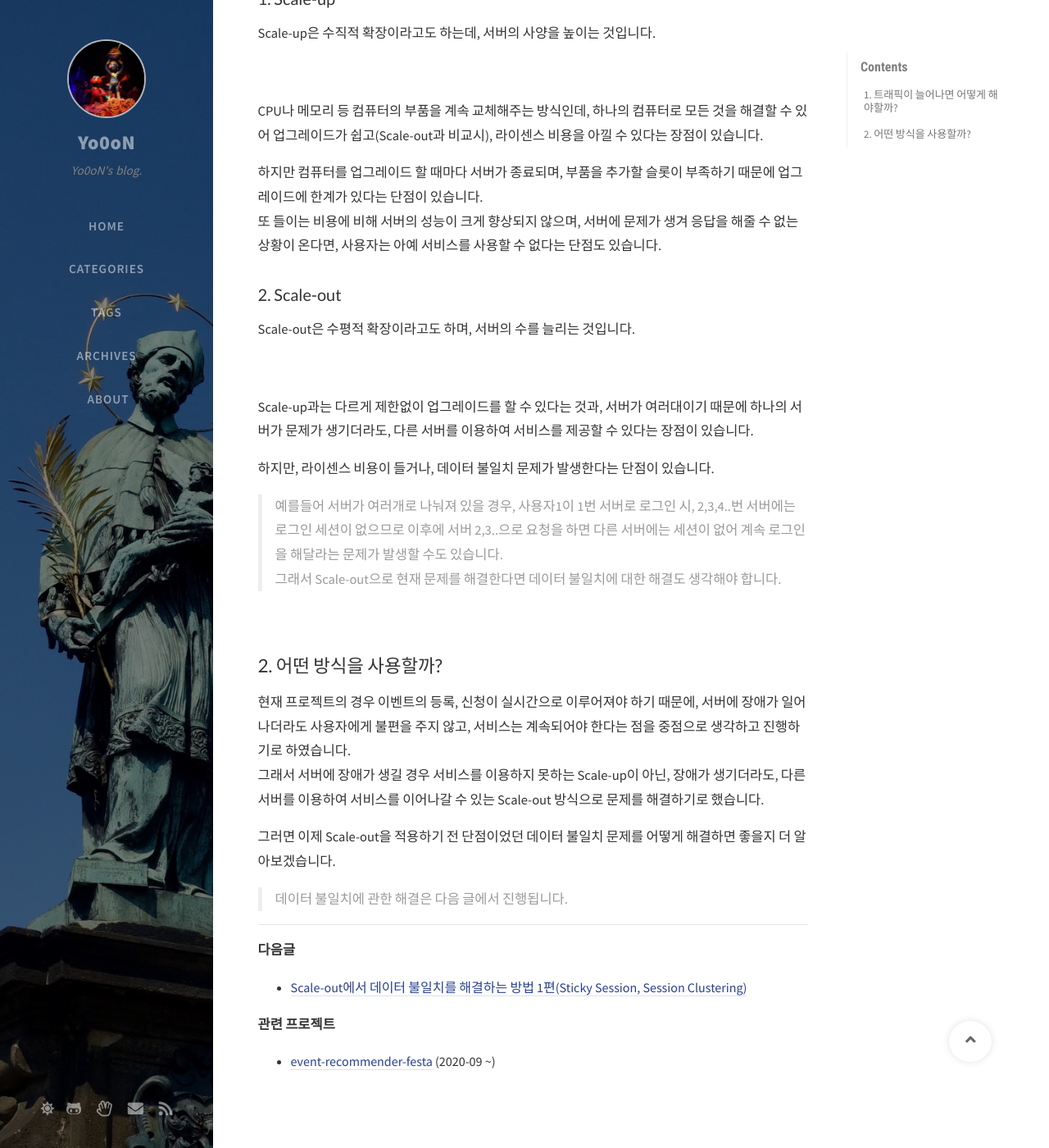
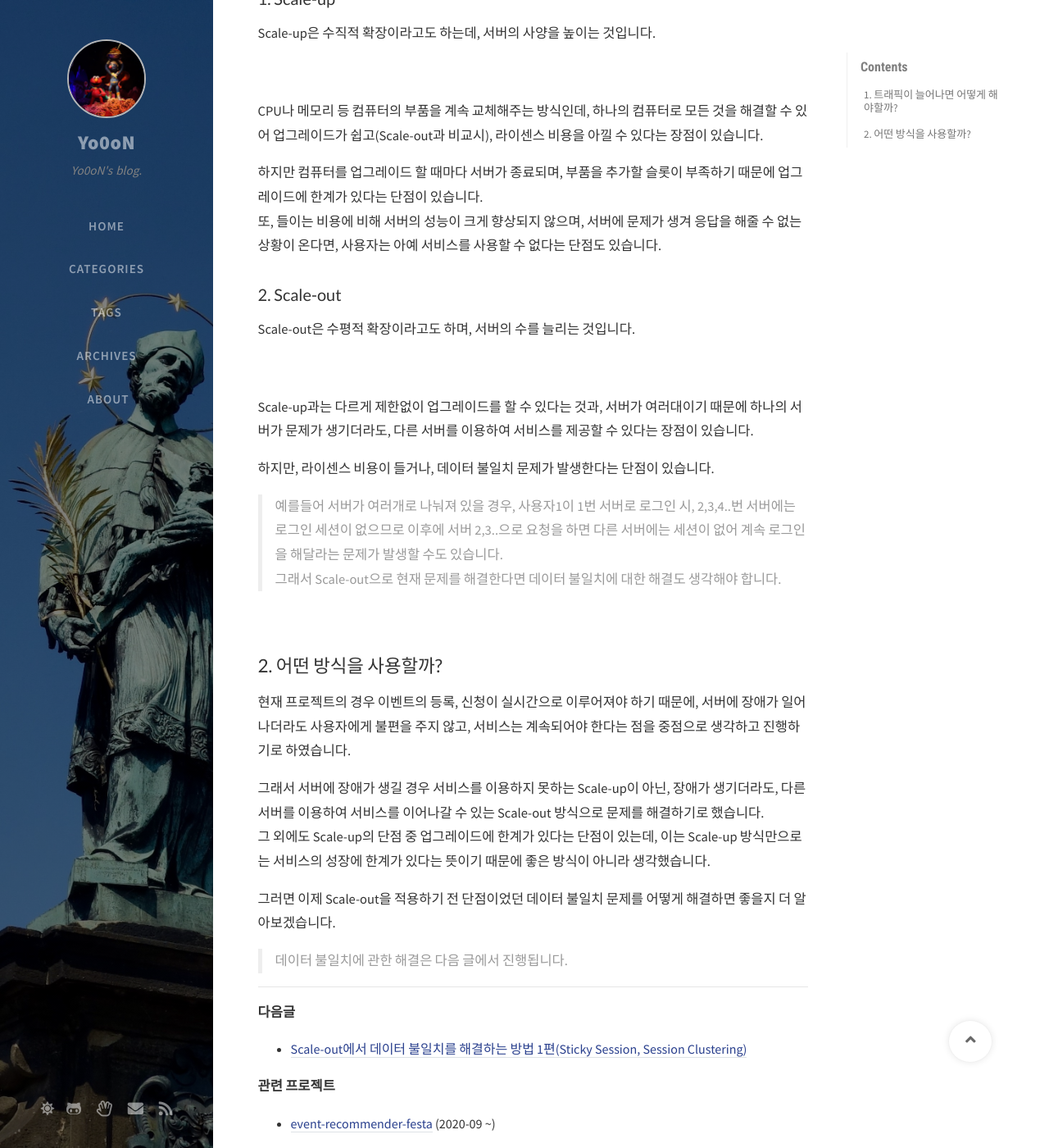
Before and after one commit to Yo0oN/Yo0oN.github.io, a Jekyll site: the page built from _posts/2020-10-11-Project.트래픽.md, in a window 1280 px wide and 1400 px high, scrolled down 519 px. Shown: the whole window at 82% size. Built offline with Jekyll 4.4.1, drawn with Linux system fonts in a browser that asks for light colours; nearby versions of some CDN libraries; comment, search, counter and statistics services are not loaded.

Commit message:
Update 2020-10-11-Project.트래픽.md

```diff
--- a/_posts/2020-10-11-Project.트래픽.md
+++ b/_posts/2020-10-11-Project.트래픽.md
@@ -24,7 +24,7 @@ Scale-up은 수직적 확장이라고도 하는데, 서버의 사양을 높이
 CPU나 메모리 등 컴퓨터의 부품을 계속 교체해주는 방식인데, 하나의 컴퓨터로 모든 것을 해결할 수 있어 업그레이드가 쉽고(Scale-out과 비교시), 라이센스 비용을 아낄 수 있다는 장점이 있습니다.
 
 하지만 컴퓨터를 업그레이드 할 때마다 서버가 종료되며, 부품을 추가할 슬롯이 부족하기 때문에 업그레이드에 한계가 있다는 단점이 있습니다.<br>
-또 들이는 비용에 비해 서버의 성능이 크게 향상되지 않으며, 서버에 문제가 생겨 응답을 해줄 수 없는 상황이 온다면, 사용자는 아예 서비스를 사용할 수 없다는 단점도 있습니다.
+또, 들이는 비용에 비해 서버의 성능이 크게 향상되지 않으며, 서버에 문제가 생겨 응답을 해줄 수 없는 상황이 온다면, 사용자는 아예 서비스를 사용할 수 없다는 단점도 있습니다.<br>
 
 ### 2. Scale-out
 
@@ -42,8 +42,10 @@ Scale-up과는 다르게 제한없이 업그레이드를 할 수 있다는 것
 
 ## 2. 어떤 방식을 사용할까?
 
-현재 프로젝트의 경우 이벤트의 등록, 신청이 실시간으로 이루어져야 하기 때문에, 서버에 장애가 일어나더라도 사용자에게 불편을 주지 않고, 서비스는 계속되어야 한다는 점을 중점으로 생각하고 진행하기로 하였습니다.<br>
-그래서 서버에 장애가 생길 경우 서비스를 이용하지 못하는 Scale-up이 아닌, 장애가 생기더라도, 다른 서버를 이용하여 서비스를 이어나갈 수 있는 Scale-out 방식으로 문제를 해결하기로 했습니다.
+현재 프로젝트의 경우 이벤트의 등록, 신청이 실시간으로 이루어져야 하기 때문에, 서버에 장애가 일어나더라도 사용자에게 불편을 주지 않고, 서비스는 계속되어야 한다는 점을 중점으로 생각하고 진행하기로 하였습니다.
+
+그래서 서버에 장애가 생길 경우 서비스를 이용하지 못하는 Scale-up이 아닌, 장애가 생기더라도, 다른 서버를 이용하여 서비스를 이어나갈 수 있는 Scale-out 방식으로 문제를 해결하기로 했습니다.<br>
+그 외에도 Scale-up의 단점 중 업그레이드에 한계가 있다는 단점이 있는데, 이는 Scale-up 방식만으로는 서비스의 성장에 한계가 있다는 뜻이기 때문에 좋은 방식이 아니라 생각했습니다.
 
 그러면 이제 Scale-out을 적용하기 전 단점이었던 데이터 불일치 문제를 어떻게 해결하면 좋을지 더 알아보겠습니다.
 
```
